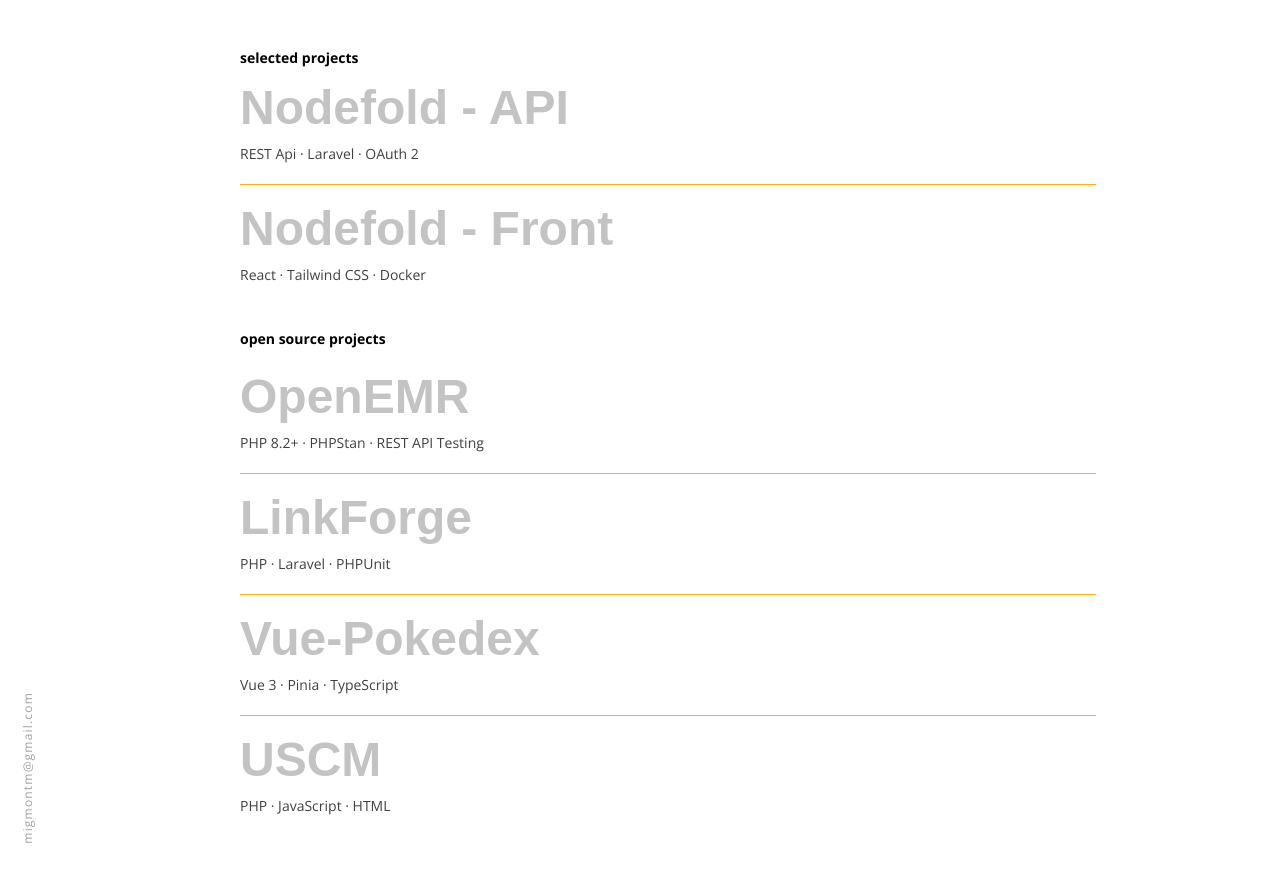
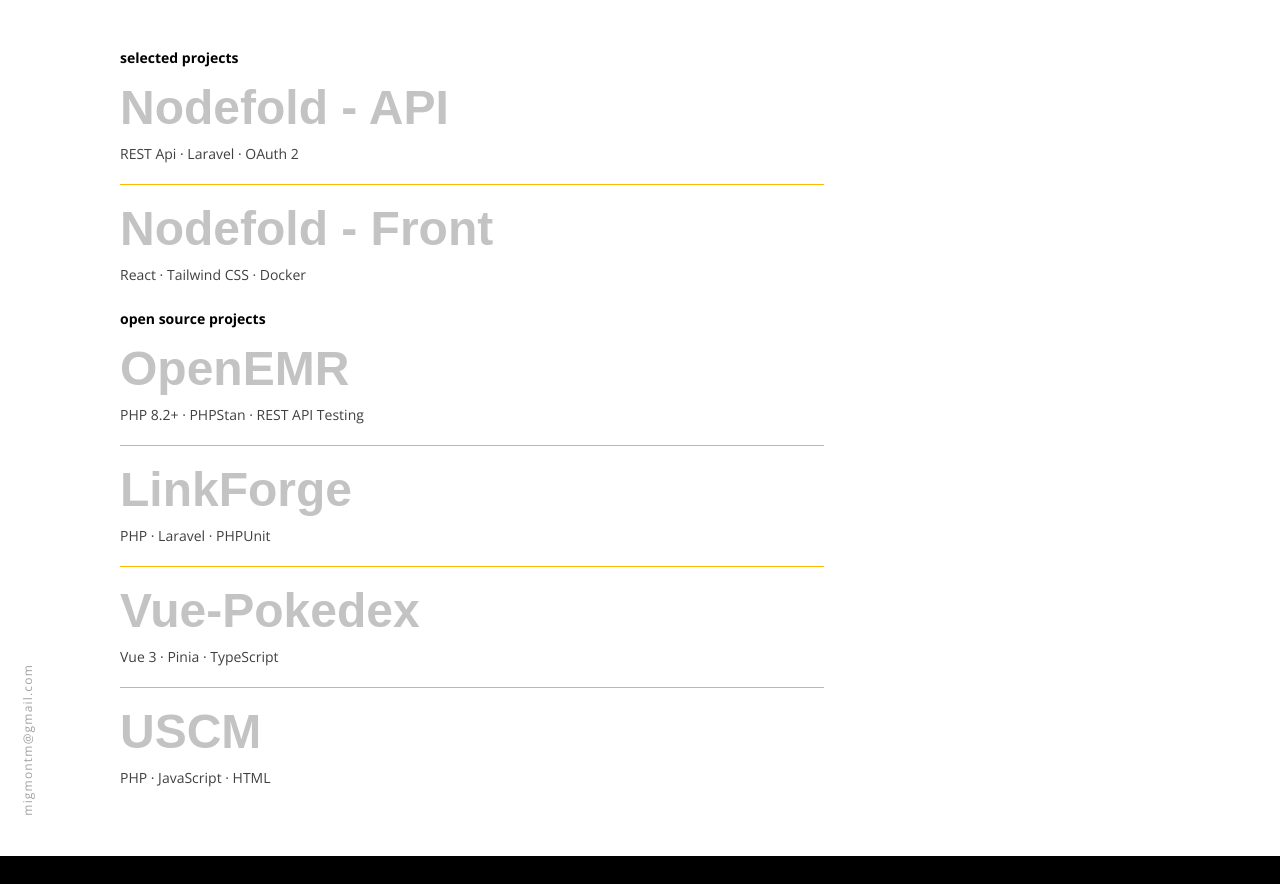
Before and after one commit to miguelm-montano/personalpage, a React (Vite) app: page /projects in a window 1280 px wide. After the commit the page ends 856 px from the top, so only its background shows below. Built offline with nearby package versions, Linux system fonts and the light colour scheme; a web font is replaced by a local one.

Commit message:
chore: restructured layout to make room for a preview of each project

```diff
--- a/src/pages/Projects/index.jsx
+++ b/src/pages/Projects/index.jsx
@@ -50,8 +50,11 @@
         </span>
       </div>
 
-      {/* ── Content ── */}
-      <div className="projects-list flex-1 px-46 py-12 overflow-y-auto flex flex-col justify-center">
+      {/* ── Two-column content ── */}
+      <div className="flex-1 flex items-center gap-10 px-16 py-12 mr-8">
+
+        {/* Project list */}
+        <div className="projects-list flex-1">
           <SectionLabel>selected projects</SectionLabel>
           {SELECTED.map((p, i) => (
             <ProjectItem key={p.name} {...p} divider={i < SELECTED.length - 1} />
@@ -68,6 +71,11 @@
             />
           ))}
         </div>
+
+        {/* Preview panel — placeholder for now */}
+        <div className="w-80 shrink-0" />
+
+      </div>
     </div>
   );
 }
```
Lines whose indentation alone changed are shown as unchanged.
